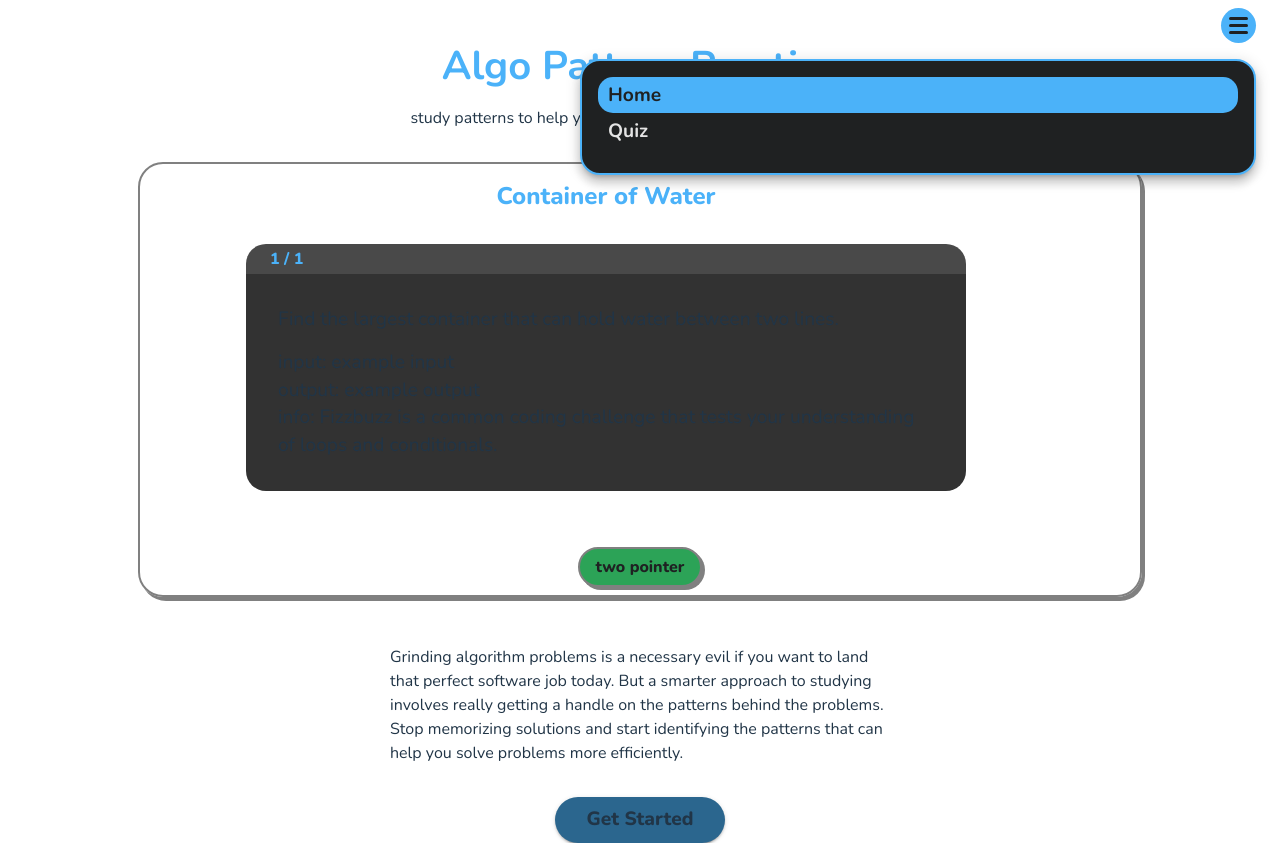
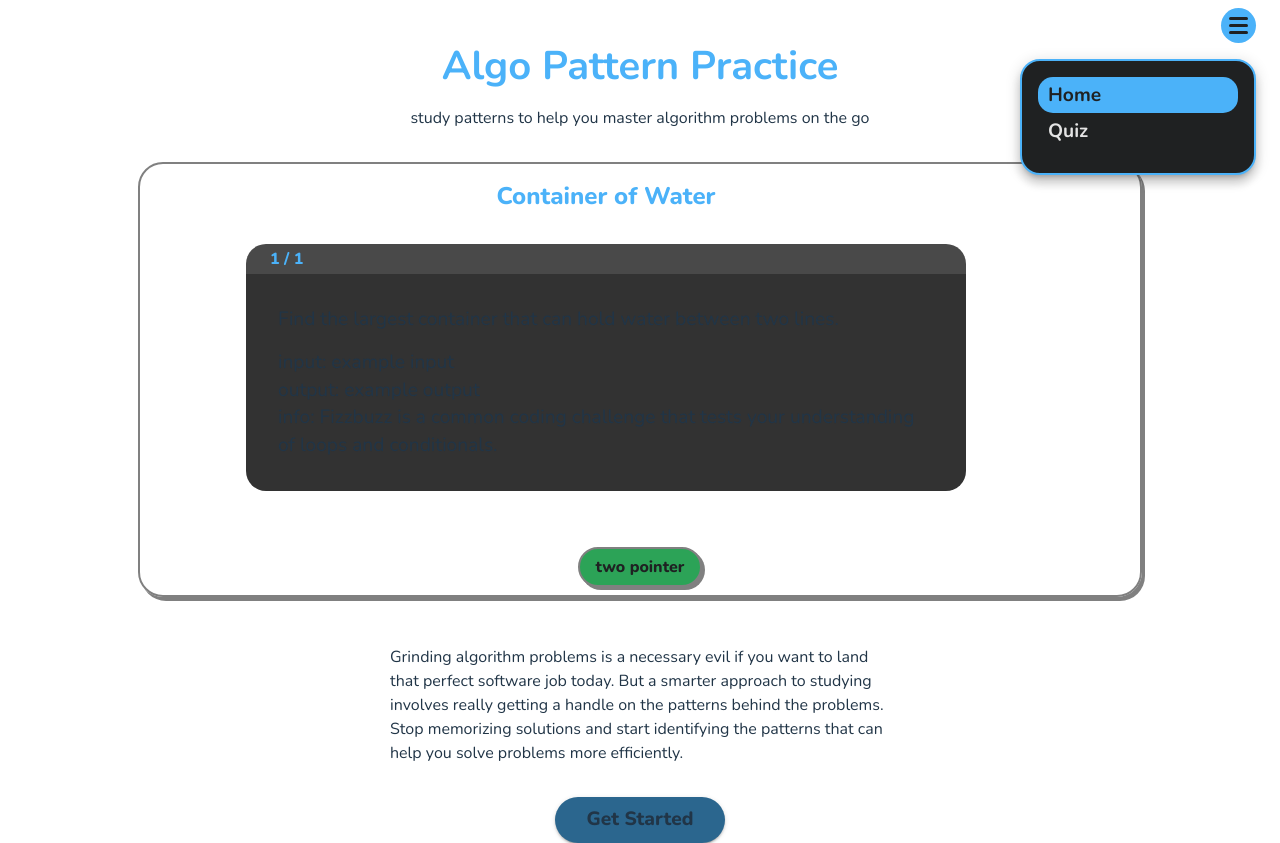
Before and after one commit to alexandercsierra/algo-patterns, a React (Vite) app in the folder frontend/: page / in a window 1280 px wide. Both pictures are taken after a click on the element 1238 px from the left and 25 px from the top of the page. Built offline with nearby package versions, Linux system fonts and the light colour scheme.

Commit message:
adjust nav popover width

```diff
--- a/frontend/src/components/Nav.tsx
+++ b/frontend/src/components/Nav.tsx
@@ -182,6 +182,7 @@ const Nav = () => {
               minHeight: "10vh",
               display: "flex",
               flexDirection: "column",
+              maxWidth: "200px",
             },
           }}
           anchorOrigin={{
```
